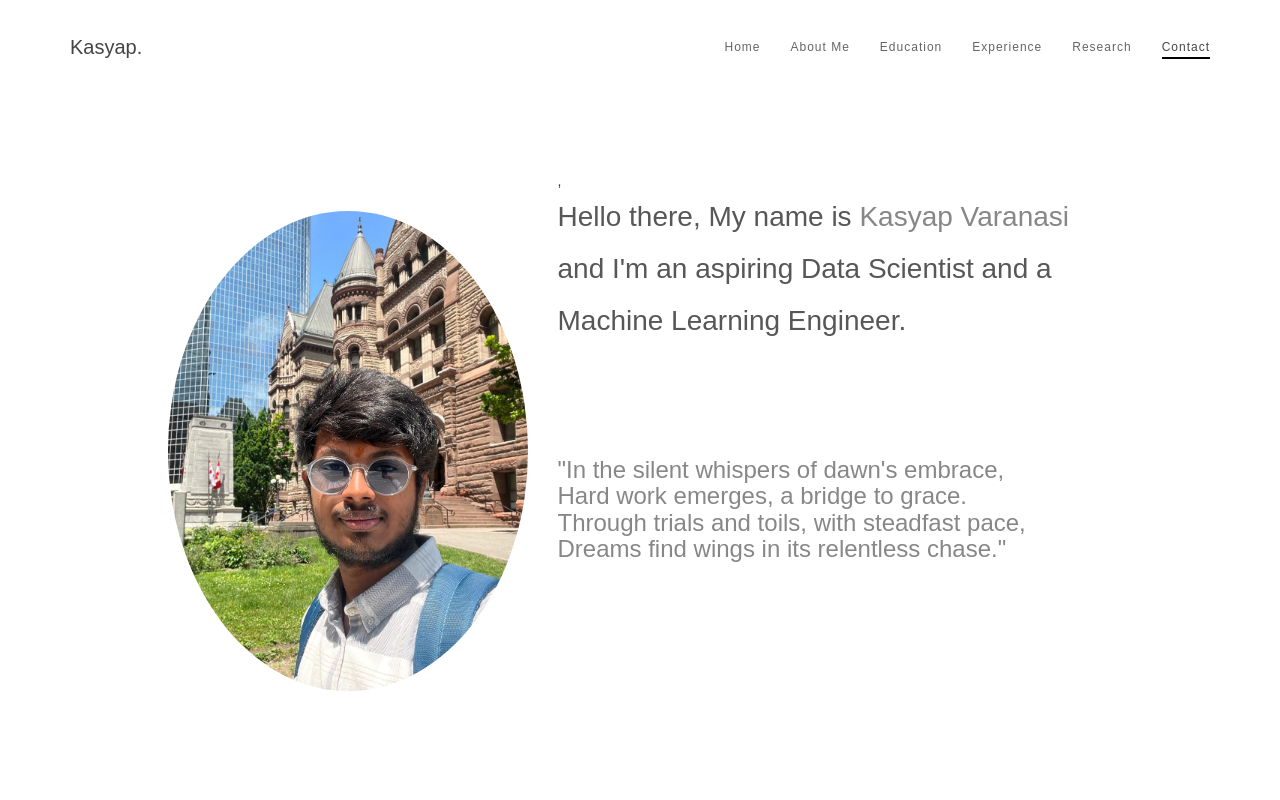
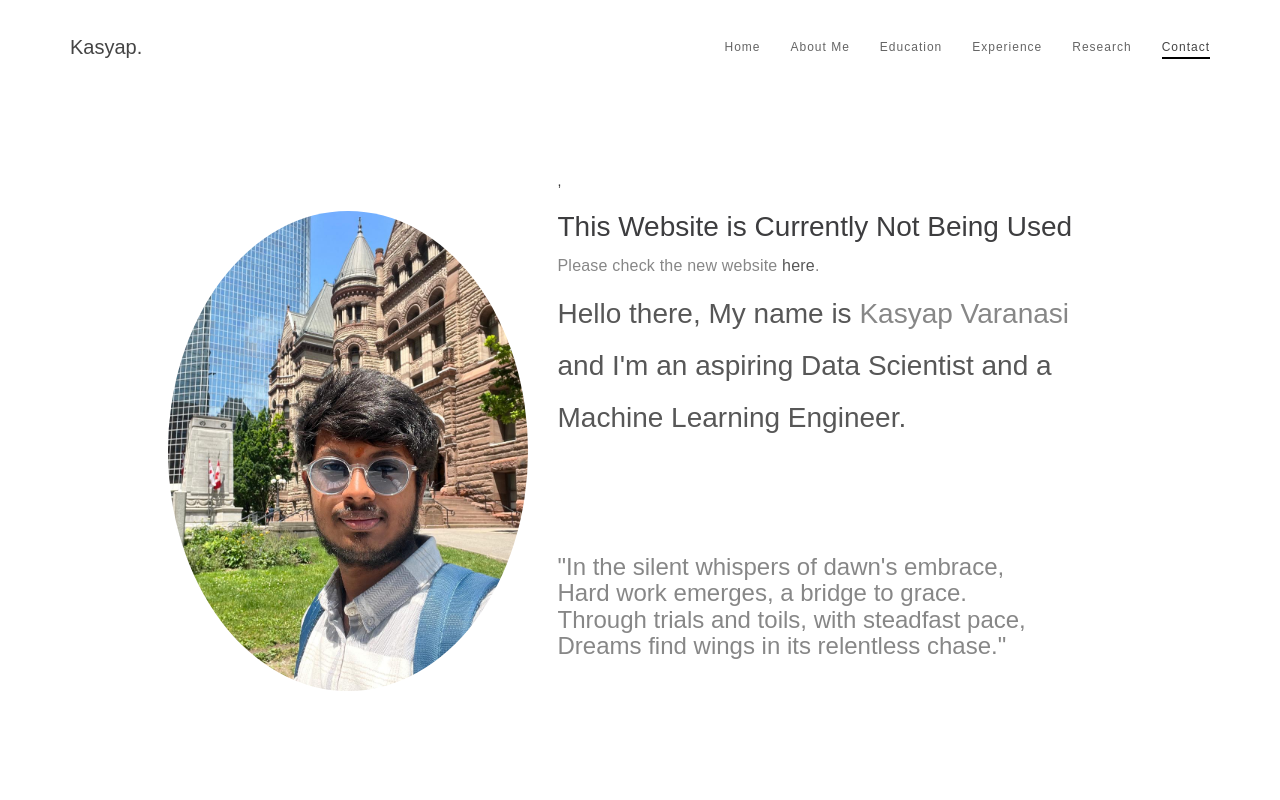
Before and after one commit to Kasyap3/kasyap_portfolio, a plain HTML site: page index.html in a window 1280 px wide. Shown: the top 800 px of the page. Drawn offline with Linux system fonts and the light colour scheme; a web font is replaced by a local one.

Commit message:
Update index.html

```diff
--- a/index.html
+++ b/index.html
@@ -64,7 +64,8 @@
                 </div>
                 <div class="col-md-6 col-sm-6 home-info">
                     ,
-
+<h1>This Website is Currently Not Being Used</h1>
+    <p>Please check the new website <a href="https://kasyap3.github.io/website/" target="_blank">here</a>.</p>
                     <h2 class="wow fadeInUp" data-wow-delay="0.6s">Hello there, My name is <span>Kasyap Varanasi</span> and I'm an aspiring Data Scientist and a Machine Learning Engineer.</h2><br><br><br><br>
 
                     <h3><span class="italic">"In the silent whispers of dawn's embrace,<br>
```
